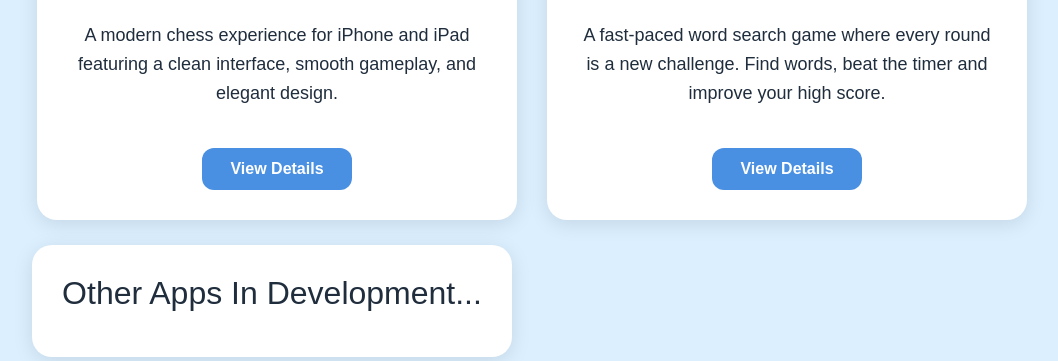
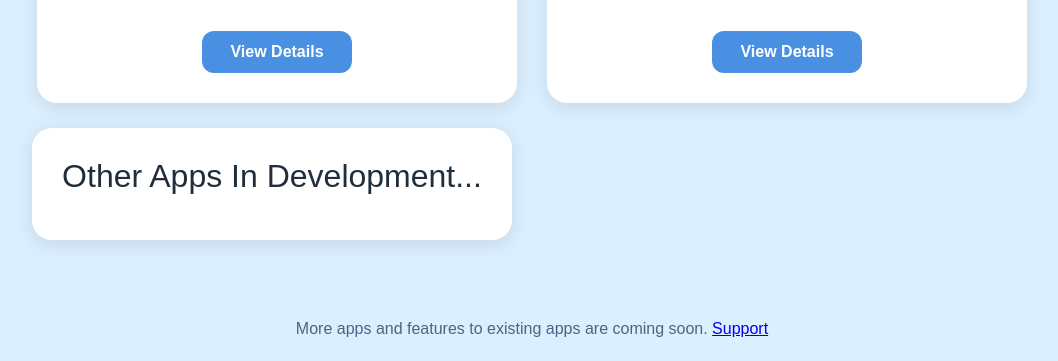
Before and after one commit to DuncanHacker/duncanproduction, a plain HTML site: page index.html in a window 1280 px wide. Shown: the part 640-1001 px from the top of the page, without its empty margins (108-1166 px from the left). Drawn offline with Linux system fonts and the light colour scheme.

Commit message:
Update index.html

```diff
--- a/index.html
+++ b/index.html
@@ -28,13 +28,6 @@
                      src="images/chessie/1.png"
                      alt="Chessie Screenshot">
 
-                <div class="game-description">
-
-                    A modern chess experience for iPhone and iPad featuring
-                    a clean interface, smooth gameplay, and elegant design.
-
-                </div>
-
                 <a class="button" href="games/chessie.html">
                     View Details
                 </a>
@@ -50,14 +43,6 @@
                 <img class="preview-image"
                      src="images/bexigo/1.png"
                      alt="Bexigo Screenshot">
-
-                <div class="game-description">
-
-                    A fast-paced word search game where every round is a new
-                    challenge. Find words, beat the timer and improve your
-                    high score.
-
-                </div>
 
                 <a class="button" href="games/bexigo.html">
                     View Details
```
